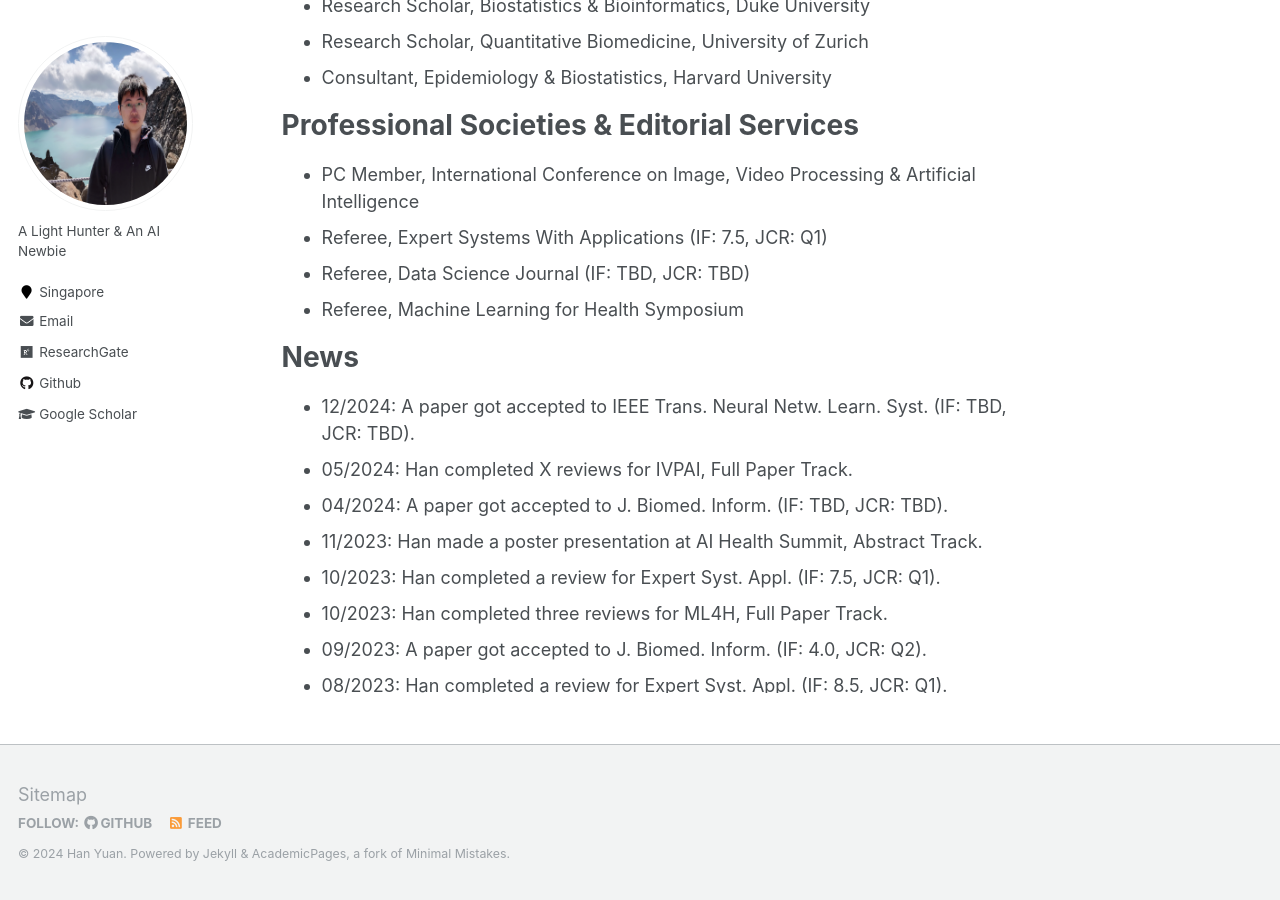
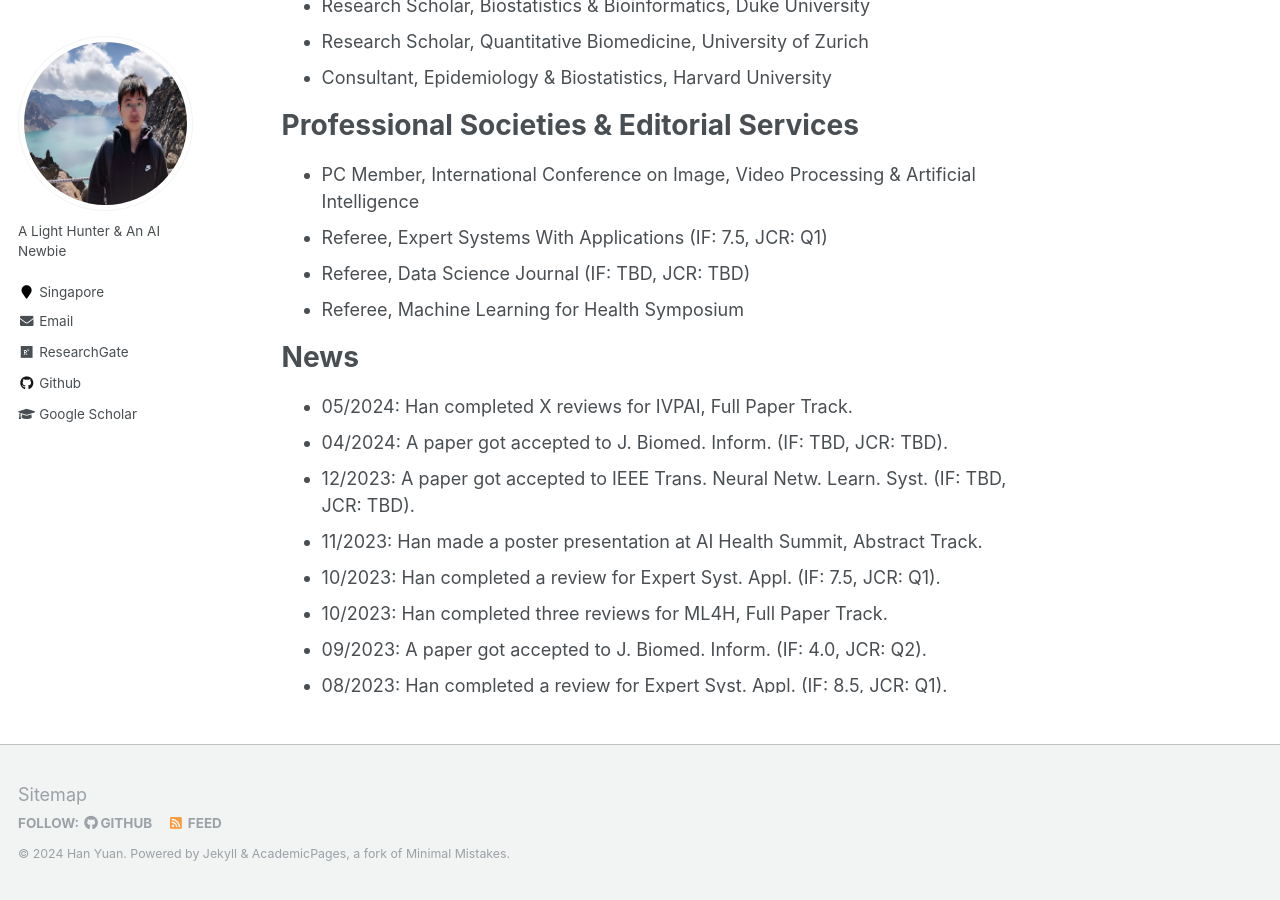
Before and after one commit to Han-Yuan-Med/Han-Yuan-Med.github.io, a Jekyll site: the page built from _pages/about.md, in a window 1280 px wide and 900 px high, scrolled down 830 px. Built offline with Jekyll 4.4.1, drawn with Linux system fonts in a browser that asks for light colours.

Commit message:
Update about.md

```diff
--- a/_pages/about.md
+++ b/_pages/about.md
@@ -29,9 +29,9 @@ Thank you for visiting my academic website. I invite you to explore the [publica
 
 # News
 <ul style="width: auto; height: 300px; overflow: auto">
-  <li>12/2024: A paper got accepted to IEEE Trans. Neural Netw. Learn. Syst. (IF: TBD, JCR: TBD).</li>
   <li>05/2024: Han completed X reviews for IVPAI, Full Paper Track.</li>
   <li>04/2024: A paper got accepted to J. Biomed. Inform. (IF: TBD, JCR: TBD).</li>
+  <li>12/2023: A paper got accepted to IEEE Trans. Neural Netw. Learn. Syst. (IF: TBD, JCR: TBD).</li>
   <li>11/2023: Han made a poster presentation at AI Health Summit, Abstract Track.</li>
   <li>10/2023: Han completed a review for Expert Syst. Appl. (IF: 7.5, JCR: Q1).</li>
   <li>10/2023: Han completed three reviews for ML4H, Full Paper Track.</li>
```
